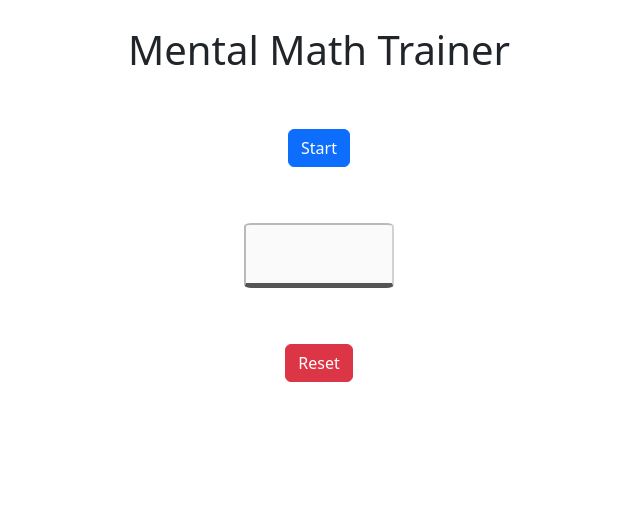
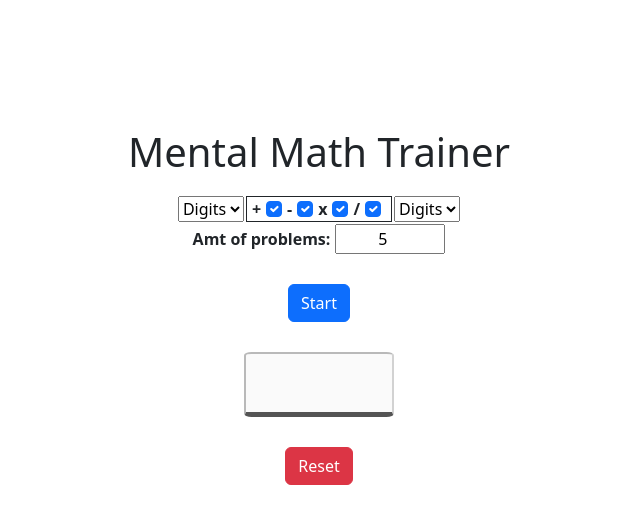
Before and after one commit to matthewquercia/mental-math, a React (Create React App) app: page / in a window 1280 px wide. Shown: the top 524 px of the page, without its empty margins (321-961 px from the left). Built offline with nearby package versions, Linux system fonts and the light colour scheme.

Commit message:
added more functionality

```diff
--- a/src/App.css
+++ b/src/App.css
@@ -1,11 +1,10 @@
 .container {
-    container: flex;
     text-align: center;
-    margin-top: 2%;
+    margin-top: 10%;
 }
 
 .customButton {
-    margin: 5% 0% 5% 0%;
+    margin: 30px 0 30px 0;
     text-align: center;
 }
 
@@ -20,7 +19,7 @@
     height: 65px;
 }
 
-label {
+.expressionLabel {
     font-weight: 1000;
     font-size:xx-large;
 }
@@ -33,3 +32,27 @@ meter {
 meter::-webkit-meter-optimum-value {
     background: rgb(32, 84, 255);
 }
+
+.controls {
+    display: flex;
+    flex-direction: row;
+    justify-content: center;
+    margin: auto;
+    margin-top: 20px;
+}
+
+.OpLabel {
+    margin: 0 5px 0 0;
+    font-weight: 700;
+    font-size: medium;
+}
+
+.OpDiv {
+    display: flex;
+    flex-direction: row;
+    justify-content: center;
+    padding: 0 5px 0 5px;
+    border-style: solid;
+    border-width: 1px;
+    margin: 0 2px 0 2px;
+}
--- a/src/App.js
+++ b/src/App.js
@@ -9,10 +9,18 @@ function App() {
     {
       expression: null,
       input: "",
-      numberOfQuestion: 5,
+      numberOfQuestions: 5,
       currentQuestion: 0,
       inputState: "disabled",
-      questions: []
+      questions: [],
+      number1: 1,
+      number2: 1,
+      operations: ['+','-','x','/'],
+      error: null,
+      checkStatePlus: true,
+      checkStateMinus: true,
+      checkStateMultiply: true,
+      checkStateDivide: true,
     }
   )
 
@@ -24,10 +32,34 @@ function App() {
     inputRef.current.focus(); //focuses the input once the game is started
   }, [state.inputState])
 
+  const addRemoveOperations = (e) => {
+    let arr = state.operations
+    if(e.target.checked){
+      arr.push(e.target.value);
+      if(e.target.value === '+') setState({operations: arr, checkStatePlus: true});
+      if(e.target.value === '-') setState({operations: arr, checkStateMinus: true});
+      if(e.target.value === 'x') setState({operations: arr, checkStateMultiply: true});
+      if(e.target.value === '/') setState({operations: arr, checkStateDivide: true});
+    } else {
+      arr.splice(arr.indexOf(e.target.value), 1);
+      if(e.target.value === '+') setState({operations: arr, checkStatePlus: false});
+      if(e.target.value === '-') setState({operations: arr, checkStateMinus: false});
+      if(e.target.value === 'x') setState({operations: arr, checkStateMultiply: false});
+      if(e.target.value === '/') setState({operations: arr, checkStateDivide: false});
+    }
+  }
+
   const generateExpression = () => {
-    let ops = ['+', '-', "x", '/'];
-    let num1 = Math.floor(Math.random() * (12) + 1);
-    let num2 = Math.floor(Math.random() * (12) + 1);
+    if(state.operations.length === 0){
+      setState({error: "Select at least one operation"});
+      return;
+    }
+
+    let ops = state.operations;
+    let min = Math.ceil(1);
+    let max = Math.floor(state.number1 * 9);
+    let num1 = Math.floor(Math.random() * (max - min + 1) + min);
+    let num2 = Math.floor(Math.random() * (max - min + 1) + min);
     let operation = ops[Math.floor(Math.random() * ops.length)];
 
     if(operation === '/'){
@@ -54,7 +86,7 @@ function App() {
         setState({input: "", currentQuestion: state.currentQuestion += 1, questions: [...state.questions, `${state.expression[0]} ${state.expression[1]} ${state.expression[2]} = ${ans}`]});
       }
 
-      if(state.currentQuestion === state.numberOfQuestion){
+      if(state.currentQuestion === state.numberOfQuestions){
         resetGame();
       }
     }
@@ -65,24 +97,58 @@ function App() {
   }
 
   const resetGame = () => {
+    //window.location.reload();
     setState({
       expression: null,
       input: "",
-      numberOfQuestion: 10,
+      numberOfQuestions: 5,
       currentQuestion: 0,
       inputState: "disabled",
-      questions: []
+      questions: [],
+      number1: 1,
+      number2: 1,
+      operations: ['+','-','x','/'],
+      error: null,
+      checkStatePlus: true,
+      checkStateMinus: true,
+      checkStateMultiply: true,
+      checkStateDivide: true,
     });
   }
 
   return (
     <div className="container">
       <h1>Mental Math Trainer</h1>
+      {state.error && <p>{state.error}</p>}
       <div>
-        {state.expression && <meter min="0" max={state.numberOfQuestion} low="0" value={state.currentQuestion}/>}
+        {state.expression ? <meter min="0" max={state.numberOfQuestions} low="0" value={state.currentQuestion}/> :
+        <div>
+          <div className="controls">
+            <select value={state.number1} onChange={(e) => setState({number1: parseInt(e.target.value)})}>
+              <option value="1" disabled selected>Digits</option>
+              <option value="1" >1</option>
+              <option value="2" >2</option>
+              <option value="3" >3</option>
+            </select>
+              <div className="OpDiv">
+                <label className="OpLabel">+</label><input className="OpLabel form-check-input" type="checkbox" checked={state.checkStatePlus} value="+" onChange={(e) => addRemoveOperations(e)}/>
+                <label className="OpLabel">-</label><input className="OpLabel form-check-input" type="checkbox" checked={state.checkStateMinus} value="-" onChange={(e) => addRemoveOperations(e)}/>
+                <label className="OpLabel">x</label><input className="OpLabel form-check-input" type="checkbox" checked={state.checkStateMultiply} value="x" onChange={(e) => addRemoveOperations(e)}/>
+                <label className="OpLabel">/</label><input className="OpLabel form-check-input" type="checkbox" checked={state.checkStateDivide} value="/" onChange={(e) => addRemoveOperations(e)}/>
+              </div>
+            <select value={state.number2} onChange={(e) => setState({number2: parseInt(e.target.value)})}>
+              <option value="1" disabled selected>Digits</option>
+              <option value="1">1</option>
+              <option value="2">2</option>
+              <option value="3">3</option>
+            </select>
+          </div>
+          <label className="OpLabel">Amt of problems:</label><input style={{width: 110, textAlign: 'center', marginTop: 2}} value={state.numberOfQuestions} type="number" placeholder="Problems" onChange={(e) => setState({numberOfQuestions: parseInt(e.target.value)})}/>
+        </div>
+      }
       </div>
-      <div className="customButton">
-        {!state.expression ? <button className="btn btn-primary" onClick={() => generateExpression()}>Start</button> : <label>{state.expression[0]} {state.expression[1]} {state.expression[2]}</label> }
+      <div>
+        {!state.expression ? <button className="btn btn-primary customButton" onClick={() => generateExpression()}>Start</button> : <label className="expressionLabel customButton">{state.expression[0]} {state.expression[1]} {state.expression[2]}</label> }
       </div>
       <input ref={inputRef} type="text" disabled={state.inputState} className="inputField" value={state.input} onChange={(e) => validateInput(e)}/>
       <br />
```
